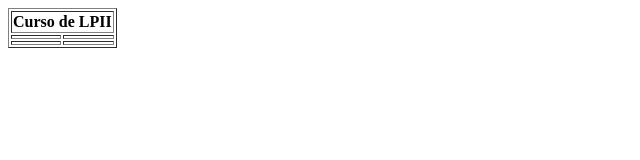
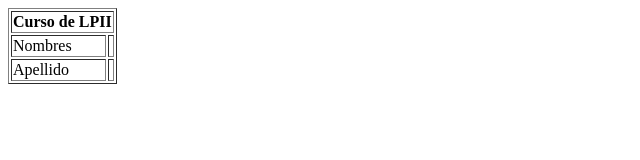
Before and after one commit to Cc4s4s/academico, a plain HTML site: page index.html in a window 1280 px wide. Shown: the whole page, without its empty margins (0-640 px from the left). Drawn offline with Linux system fonts and the light colour scheme.

Commit message:
agregado 5

```diff
--- a/index.html
+++ b/index.html
@@ -10,11 +10,11 @@
             </thead>
             <tbody>
                 <tr>
-                    <td></td>
+                    <td>Nombres</td>
                     <td></td>
                 </tr>
                 <tr>
-                    <td></td>
+                    <td>Apellido</td>
                     <td></td>
                 </tr>
             </tbody>
```
